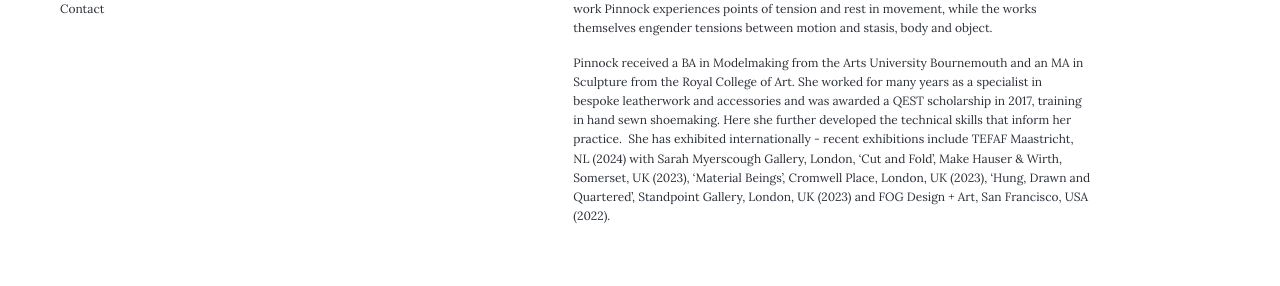
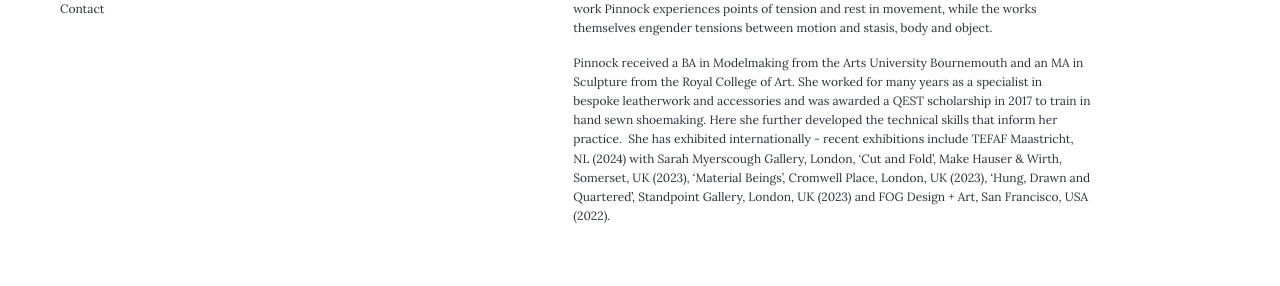
Before and after one commit to francespinnock/francespinnock.github.io, a Jekyll site: the page built from _pages/about.md, in a window 1280 px wide and 900 px high. Shown: the part 306-592 px from the top of the window. Built offline with Jekyll 4.4.1, drawn with Linux system fonts in a browser that asks for light colours; nearby versions of some CDN libraries.

Commit message:
Update about.md

```diff
--- a/_pages/about.md
+++ b/_pages/about.md
@@ -10,7 +10,7 @@ Frances Pinnock (b. 1990, UK) is an artist living and working in London. Her pra
 
 Central to Pinnock’s work are the processes of pattern cutting and hand stitching, enabling ideas to shift between two and three-dimensions. The formulaic and repetitive actions of stitch are contrasted by gesture and intuition – as assembled components are playfully arranged and rearranged until they rest in a final composition. Through the making of her work Pinnock experiences points of tension and rest in movement, while the works themselves engender tensions between motion and stasis, body and object.
 
-Pinnock received a BA in Modelmaking from the Arts University Bournemouth and an MA in Sculpture from the Royal College of Art. She worked for many years as a specialist in bespoke leatherwork and accessories and was awarded a QEST scholarship in 2017, training in hand sewn shoemaking. Here she further developed the technical skills that inform her practice.  She has exhibited internationally - recent exhibitions include TEFAF Maastricht, NL (2024) with Sarah Myerscough Gallery, London, 'Cut and Fold', Make Hauser & Wirth, Somerset, UK (2023), 'Material Beings', Cromwell Place, London, UK (2023), 'Hung, Drawn and Quartered', Standpoint Gallery, London, UK (2023) and FOG Design + Art, San Francisco, USA (2022).
+Pinnock received a BA in Modelmaking from the Arts University Bournemouth and an MA in Sculpture from the Royal College of Art. She worked for many years as a specialist in bespoke leatherwork and accessories and was awarded a QEST scholarship in 2017 to train in hand sewn shoemaking. Here she further developed the technical skills that inform her practice.  She has exhibited internationally - recent exhibitions include TEFAF Maastricht, NL (2024) with Sarah Myerscough Gallery, London, 'Cut and Fold', Make Hauser & Wirth, Somerset, UK (2023), 'Material Beings', Cromwell Place, London, UK (2023), 'Hung, Drawn and Quartered', Standpoint Gallery, London, UK (2023) and FOG Design + Art, San Francisco, USA (2022).
 
 
 
```
